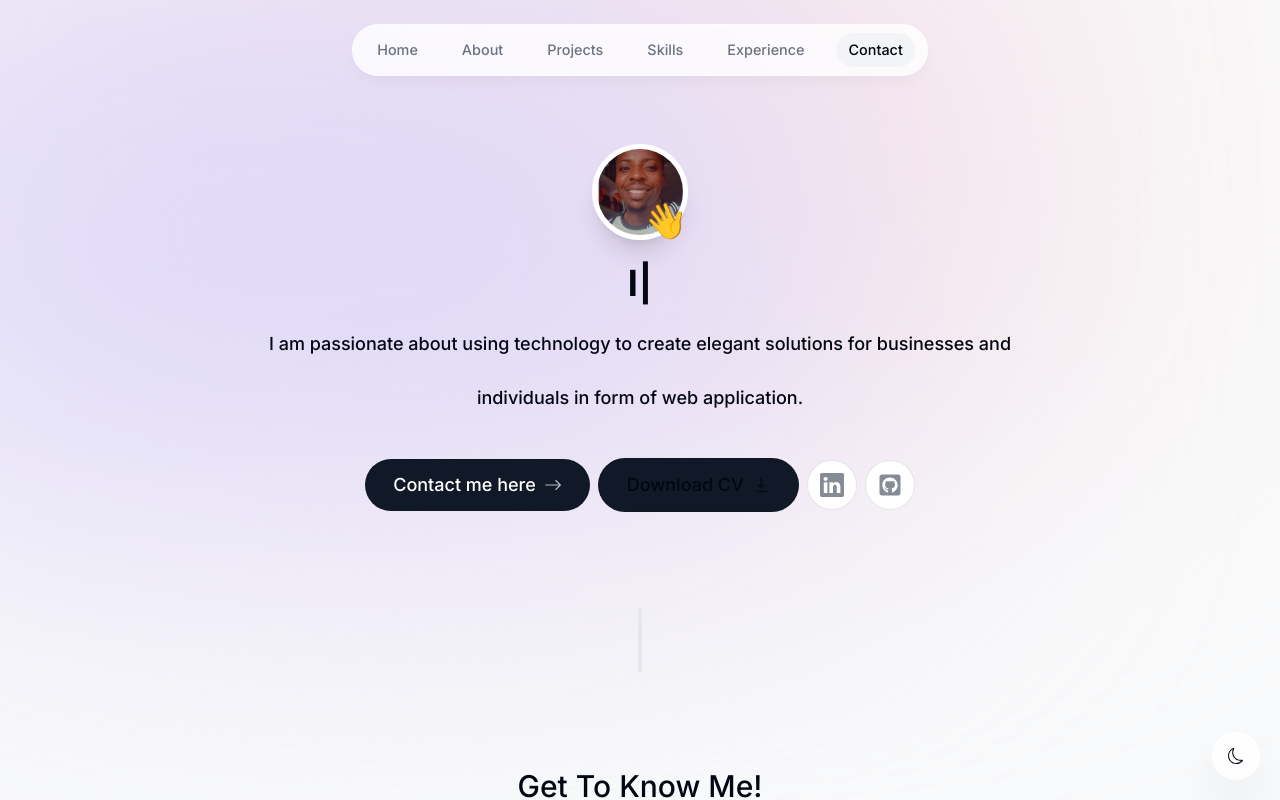
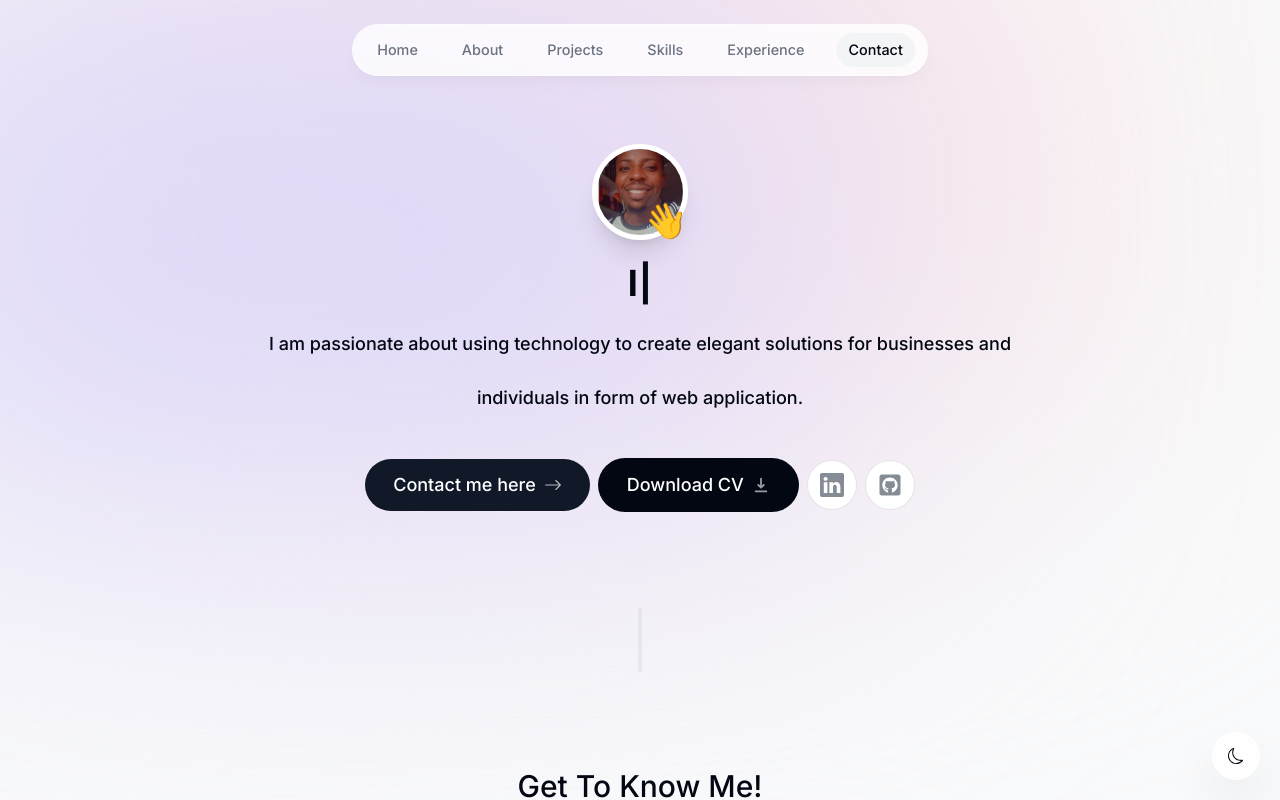
Before and after one commit to martins-wasami/wasami-martins, a Next.js app: page / in a window 1280 px wide. Shown: the top 800 px of the page. Built offline with nearby package versions, Linux system fonts and the light colour scheme.

Commit message:
modify hero section

```diff
--- a/components/HeroSection.tsx
+++ b/components/HeroSection.tsx
@@ -98,7 +98,7 @@ const HeroSection = () => {
         <Link
           href="#contact"
           className="group bg-gray-900 text-white px-7 py-3 flex items-center gap-2 rounded-full outline-none focus:scale-110 hover:scale-110 hover:bg-transparent hover:text-gray-950 hover:border
-          hover:border-black/10 active:scale-105 transition hover:mr-2 "
+          hover:border-black/10 active:scale-105 transition hover:mr-2  dark:text-gray-950 dark:bg-white"
         >
           Contact me here
           <BsArrowRight className="opacity-70 group-hover:translate-x-1 transition" />
@@ -107,7 +107,7 @@ const HeroSection = () => {
         <a
           href="/wasami-martins.pdf"
           download
-          className="group  bg-gray-900 px-7 py-3 flex items-center gap-2 rounded-full outline-none focus:scale-110 hover:scale-110 hover:bg-transparent active:scale-105 transition-all  border border-black/10 hover:ml-2 hover:mr-2  "
+          className="group bg-gray-950  text-white px-7 py-3 flex items-center gap-2 rounded-full outline-none focus:scale-110 hover:scale-110 hover:bg-transparent active:scale-105 transition-all  border border-black/10 hover:ml-2 hover:mr-2 dark:text-gray-950 dark:bg-white "
         >
           Download CV
           <HiDownload className="opacity-60 group-hover:translate-y-1 transition" />
```
